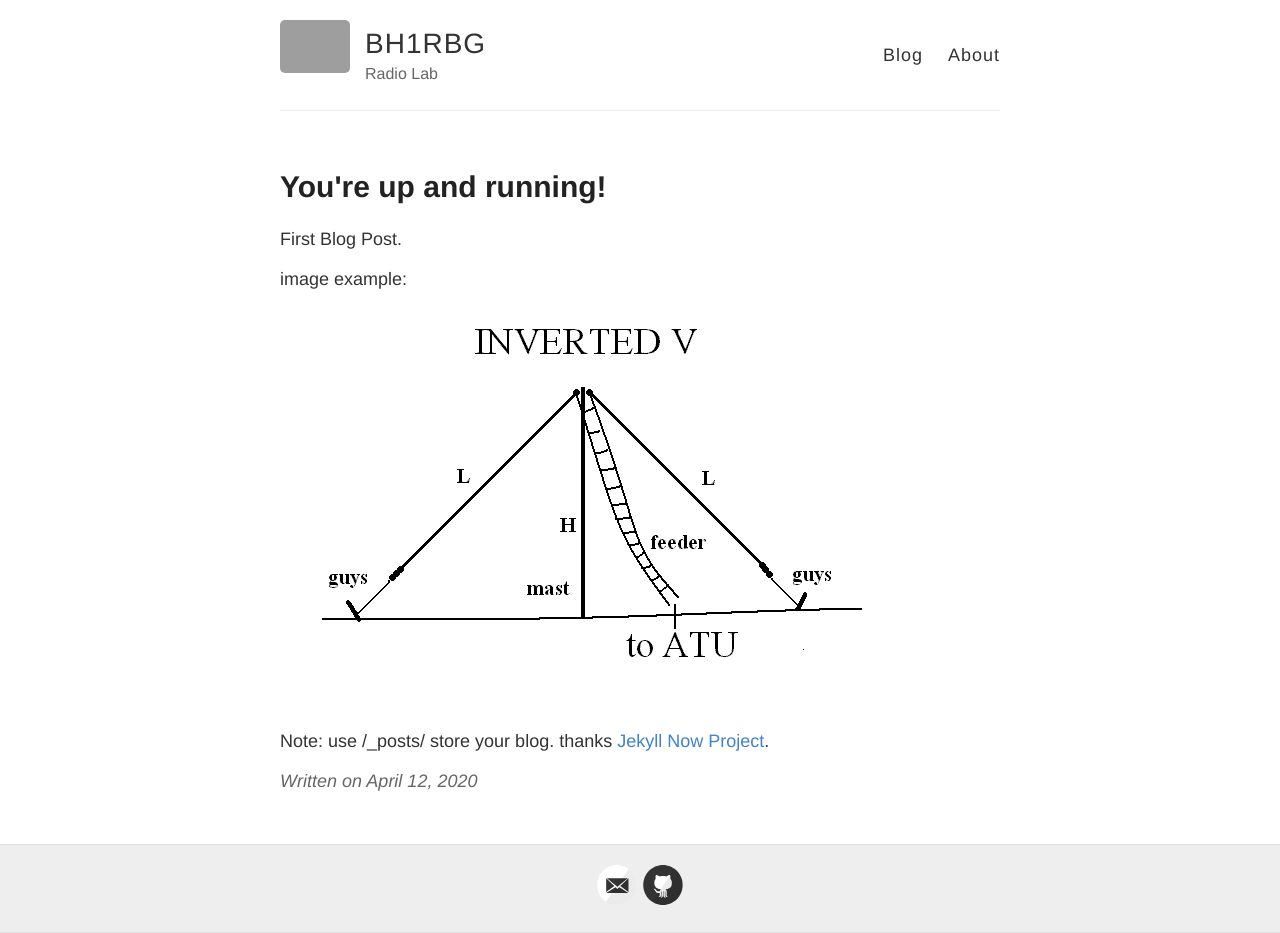
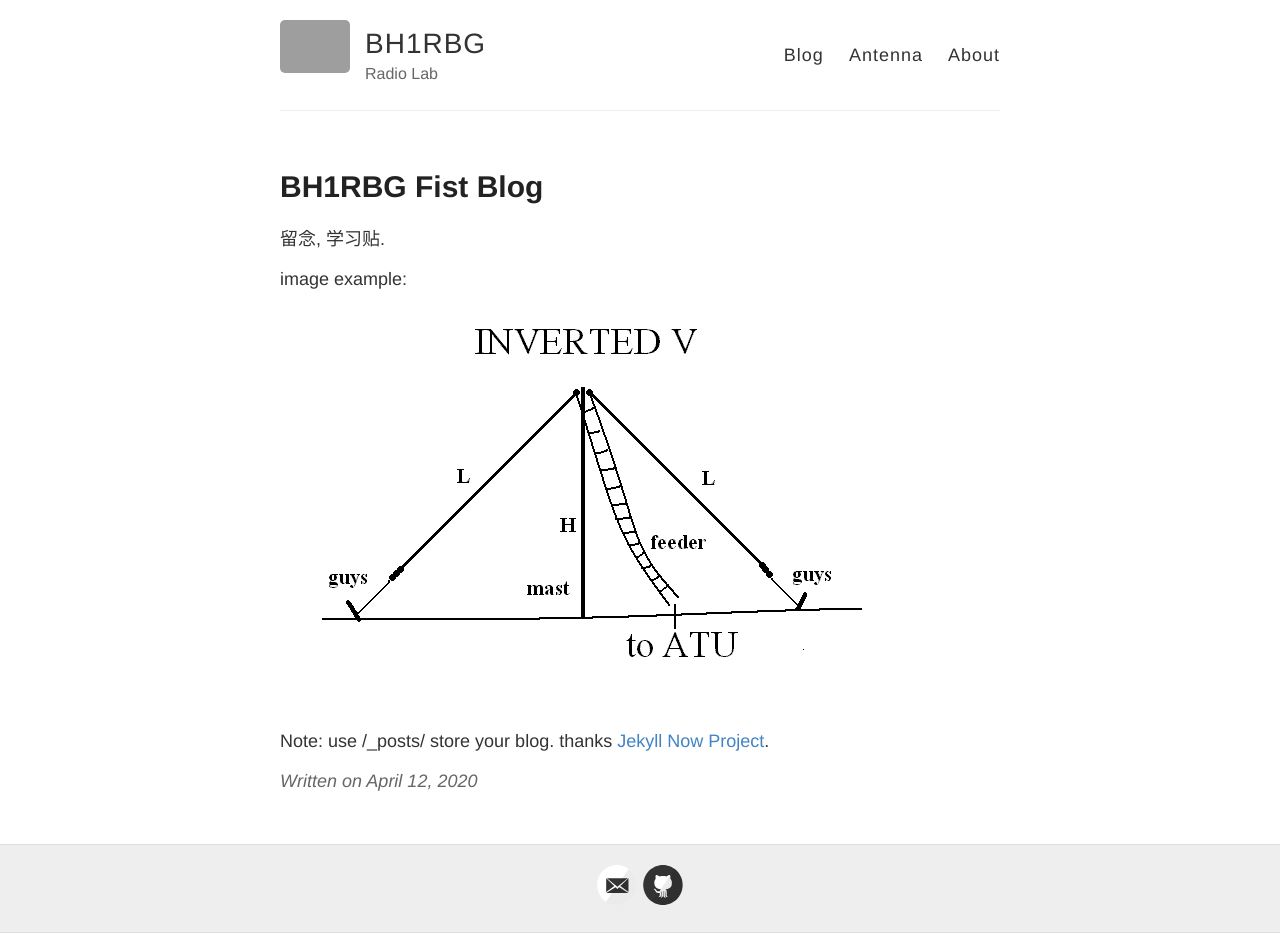
Before and after one commit to bh1rbg/bh1rbg.github.io, a Jekyll site: the page built from _posts/2020-4-12-Hello-World.md, in a window 1280 px wide. Built offline with Jekyll 4.4.1, drawn with Linux system fonts in a browser that asks for light colours; grey boxes are pictures that could not be loaded.

Commit message:
Try to add new top Menu

```diff
--- a/_config.yml
+++ b/_config.yml
@@ -84,5 +84,3 @@
   - LICENSE
   - README.md
   - CNAME
-
-theme: jekyll-theme-leap-day
--- a/_layouts/default.html
+++ b/_layouts/default.html
@@ -28,6 +28,7 @@
 
           <nav>
             <a href="{{ site.baseurl }}/">Blog</a>
+            <a href="{{ site.baseurl }}/">Antenna</a>
             <a href="{{ site.baseurl }}/about">About</a>
           </nav>
         </header>
--- a/_posts/2020-4-12-Hello-World.md
+++ b/_posts/2020-4-12-Hello-World.md
@@ -1,9 +1,9 @@
 ---
 layout: post
-title: You're up and running!
+title: BH1RBG Fist Blog
 ---
 
-First Blog Post.
+留念, 学习贴.
 
 image example:
 ![invertV]({{ site.baseurl }}/images/invertedv.gif)
```
Also changed, not shown: index.html (+15 -0 lines).
